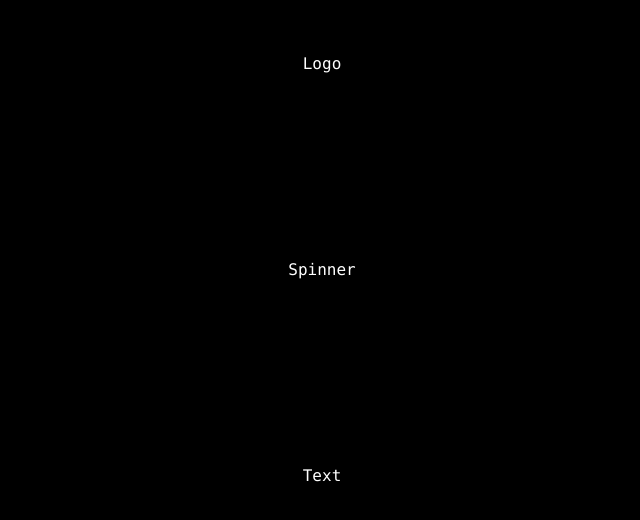
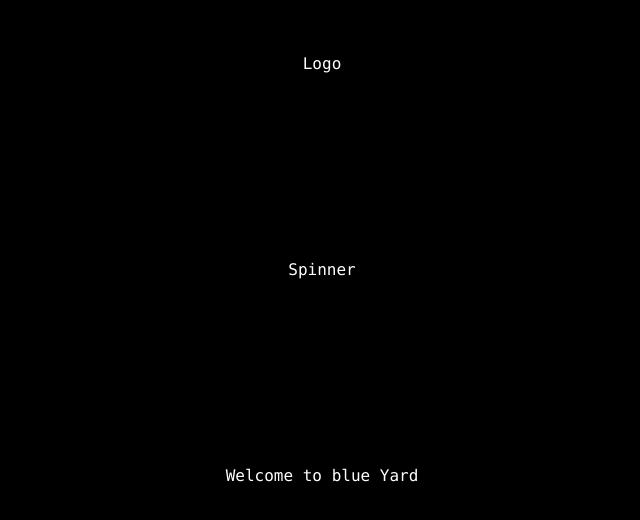
Before and after one commit to abdulrafay-07/three-d, a Next.js app: page / in a window 1280 px wide. Shown: the part 130-650 px from the top of the page, without its empty margins (318-958 px from the left). Built offline with nearby package versions, Linux system fonts and the light colour scheme.

Commit message:
text animation

```diff
--- a/app/page.jsx
+++ b/app/page.jsx
@@ -1,3 +1,5 @@
+import Text from "@/componenets/homepage/Text";
+
 const Home = () => {
   return (
     <div className="min-h-screen text-white bg-black flex flex-col justify-evenly items-center font-mono">
@@ -8,7 +10,7 @@ const Home = () => {
         Spinner
       </div>
       <div>
-        Text
+        <Text/>
       </div>
     </div>
   )
--- /dev/null
+++ b/componenets/homepage/Text.jsx
@@ -0,0 +1,22 @@
+'use client'
+
+import React from 'react'
+import gsap from 'gsap'
+import { useGSAP } from '@gsap/react'
+const Text = () => {
+    useGSAP(() => {
+
+        gsap.fromTo('#text', {
+            y: 10, duration: 1, stagger:0.3, opacity:0
+        },{
+            opacity:1, y:0, duration:1
+        })
+    }, [])
+    return (
+        <div>
+            <p id='text' className='text-gray-400'>Welcome to blue Yard</p>
+        </div>
+    )
+}
+
+export default Text
```
